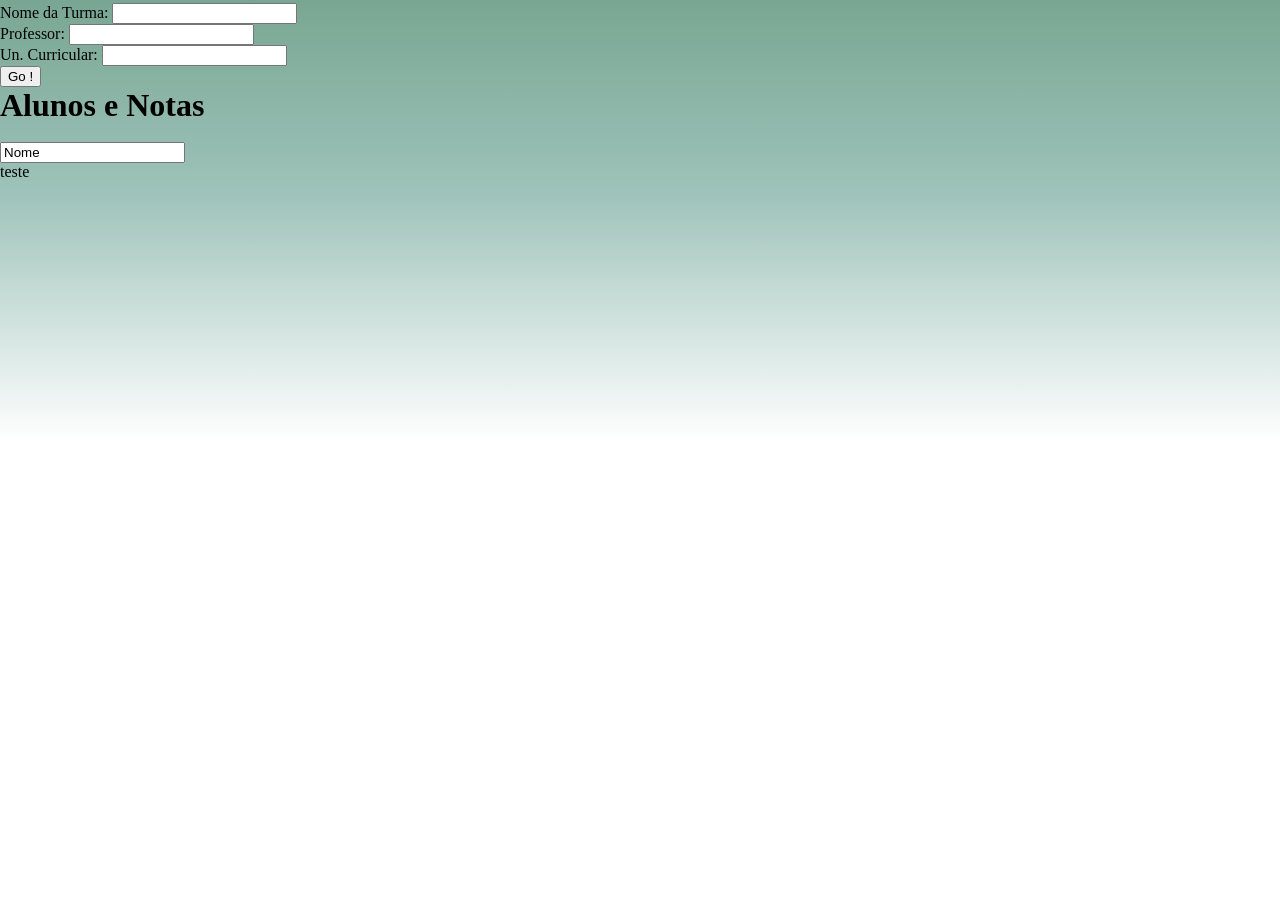
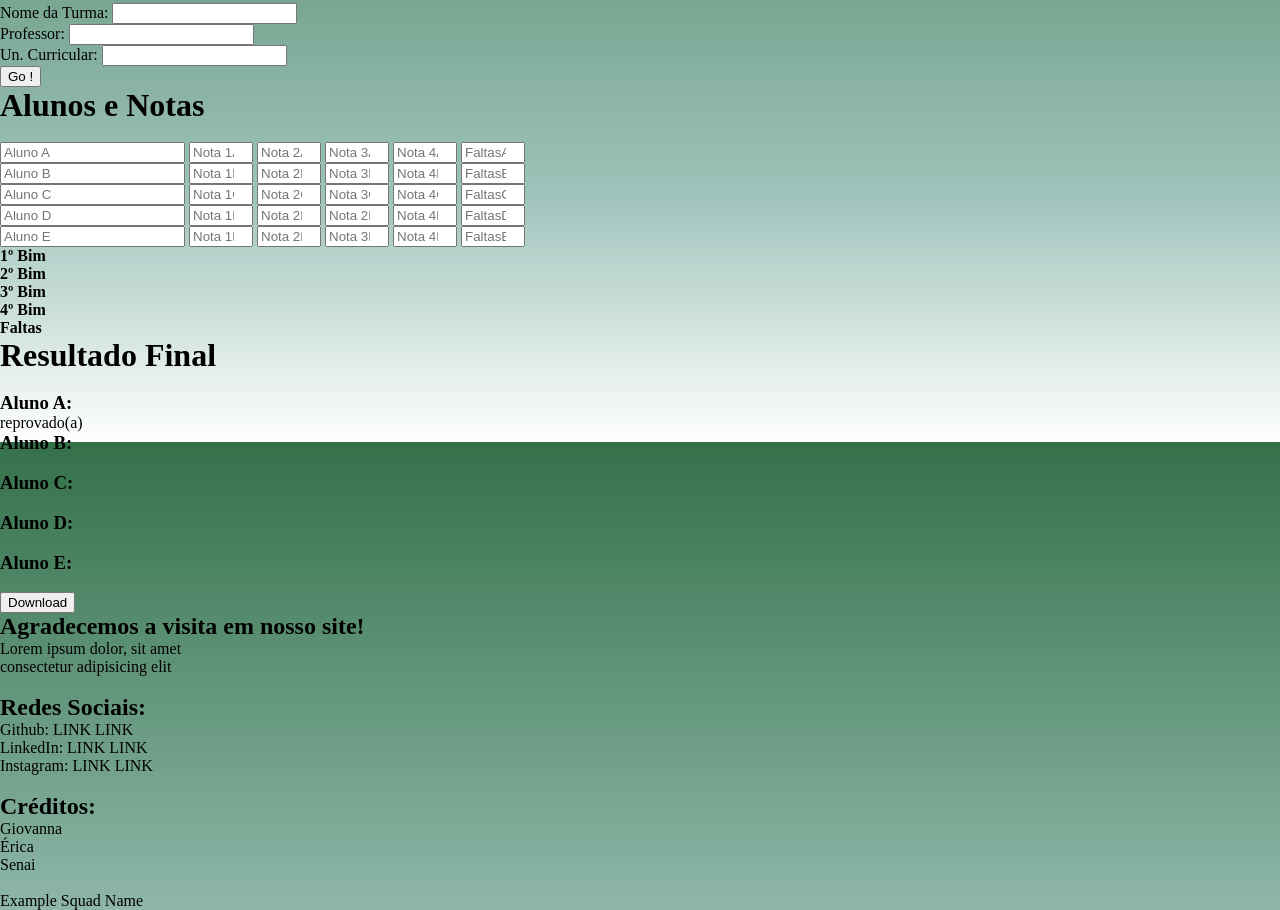
Before and after one commit to zarquells/Boletim-Escolar.beta, a plain HTML site: page index.html in a window 1280 px wide. Shown: the part 358-1268 px from the top of the page. Before the commit the page ends 800 px from the top, so only its background shows below. Drawn offline with Linux system fonts and the light colour scheme.

Commit message:
Finish HTML! by Erica

```diff
--- a/index.html
+++ b/index.html
@@ -22,7 +22,7 @@
     <main>
         <div class="main-contaneir">
             <div class="descricao-contaneir">
-                <h1 class="descricao-title"> Descrição do <br> Projeto </h1>
+                <h1 class="descricao title"> Descrição do <br> Projeto </h1>
                 <br>
                 <p class="descricao-text">
                     Tabela dinâmica feita com JavaScript para <br> calcular as médias finais de 5 alunos da <br> Turma X, professor J, Matéria Y. <br>
@@ -31,9 +31,9 @@
             </div>
 
             <div class="cadastro-contaneir">
-                <h1 class="cadastro-title">Cadastro Turma</h1>
+                <h1 class="cadastro title">Cadastro Turma</h1>
                 <br>
-                <form class="cadastro-input">
+                <form class="cadastro input">
                     <label for="input-turma">Nome da Turma:</label>
                     <input type="text" id="input-turma">
                     <br>
@@ -48,16 +48,114 @@
             </div>
 
             <div class="alunos-container">
-                <h1 class="alunos-title">Alunos e Notas</h1>
+                <h1 class="alunos title">Alunos e Notas</h1>
                 <br>
-                <form class="alunos-input">
+                <form class="alunos input">
+
+                    <!-- ALUNO 1 -->
                     <div id="AlunoA">
-                        <input type="text" class="nome" value="Nome">
+                        <input type="text"   class="nome"  placeholder="Aluno A">
+                        <input type="number" class="nota1" placeholder="Nota 1A" min="0" max="100">
+                        <input type="number" class="nota2" placeholder="Nota 2A" min="0" max="100">
+                        <input type="number" class="nota3" placeholder="Nota 3A" min="0" max="100">
+                        <input type="number" class="nota4" placeholder="Nota 4A" min="0" max="100">
+                        <input type="number" class="faltas"placeholder="FaltasA" min="0" max="200"> <!-- Só há 200 dias letivos num ano rsrs -->
                     </div>
+
+                    <!-- ALUNO 2 -->
+                    <div id="AlunoB">
+                        <input type="text"   class="nome"  placeholder="Aluno B">
+                        <input type="number" class="nota1" placeholder="Nota 1B" min="0" max="100">
+                        <input type="number" class="nota2" placeholder="Nota 2B" min="0" max="100">
+                        <input type="number" class="nota3" placeholder="Nota 3B" min="0" max="100">
+                        <input type="number" class="nota4" placeholder="Nota 4B" min="0" max="100">
+                        <input type="number" class="faltas"placeholder="FaltasB" min="0" max="200">
+                    </div>
+
+                    <!-- ALUNO 3 -->
+                    <div id="AlunoC">
+                        <input type="text"   class="nome"  placeholder="Aluno C">
+                        <input type="number" class="nota1" placeholder="Nota 1C" min="0" max="100">
+                        <input type="number" class="nota2" placeholder="Nota 2C" min="0" max="100">
+                        <input type="number" class="nota3" placeholder="Nota 3C" min="0" max="100">
+                        <input type="number" class="nota4" placeholder="Nota 4C" min="0" max="100">
+                        <input type="number" class="faltas"placeholder="FaltasC" min="0" max="200">
+                    </div>
+
+                    <!-- ALUNO 4 -->
+                    <div id="AlunoD">
+                        <input type="text"   class="nome"  placeholder="Aluno D">
+                        <input type="number" class="nota1" placeholder="Nota 1D" min="0" max="100">
+                        <input type="number" class="nota2" placeholder="Nota 2D" min="0" max="100">
+                        <input type="number" class="nota3" placeholder="Nota 2D" min="0" max="100">
+                        <input type="number" class="nota4" placeholder="Nota 4D" min="0" max="100">
+                        <input type="number" class="faltas"placeholder="FaltasD" min="0" max="200">
+                    </div>
+
+                    <!-- ALUNO 5 -->
+                    <div id="AlunoE">
+                        <input type="text"   class="nome"  placeholder="Aluno E">
+                        <input type="number" class="nota1" placeholder="Nota 1E" min="0" max="100">
+                        <input type="number" class="nota2" placeholder="Nota 2E" min="0" max="100">
+                        <input type="number" class="nota3" placeholder="Nota 3E" min="0" max="100">
+                        <input type="number" class="nota4" placeholder="Nota 4E" min="0" max="100">
+                        <input type="number" class="faltas"placeholder="FaltasE" min="0" max="200">
+                    </div>
+                </form>
+                <span>
+                    <h4>1º Bim</h4> <h4>2º Bim</h4> <h4>3º Bim</h4> <h4>4º Bim</h4> <h4>Faltas</h4> <!-- Personalização exclusiva do <h4> para esta descrição T_T-->
+                </span>
+            </div>
+
+            <div class="resultado-contaneir">
+                <h1 class="resultado title">Resultado Final</h1>
+                <br>
+                <form class="resultado-output">
+                    <h3>Aluno A: </h3>                                   <!-- Substituir Aluno A pelo Nome dado ao Aluno anteriomente -->
+                    <output id="resultado-alunoA"> reprovado(a)</output>
+                    <br>
+
+                    <h3>Aluno B: </h3>
+                    <output id="resultado-alunoB"></output>
+                    <br>
+
+                    <h3>Aluno C: </h3>
+                    <output id="resultado-alunoC"></output>
+                    <br>
+
+                    <h3>Aluno D: </h3>
+                    <output id="resultado-alunoD"></output>
+                    <br>
+
+                    <h3>Aluno E: </h3>
+                    <output id="resultado-alunoE"></output>
+                    <br>
+
+                    <button type="button" onclick="">Download </button> <!-- Intenção de fazer o download txt... -->
                 </form>
             </div>
         </div>
     </main>
-    <p>teste</p>
+    <footer>
+        <div class="footer-container">
+            <h2>Agradecemos a visita em nosso site!</h2>
+            <p>Lorem ipsum dolor, sit amet <br> consectetur adipisicing elit </p>
+            <br>
+
+            <h2>Redes Sociais:</h2>
+            <p> Github: LINK LINK <br> LinkedIn: LINK LINK <br> Instagram: LINK LINK </p>
+            <br>
+
+            <h2>Créditos:</h2>
+            <p>Giovanna <br> Érica <br> Senai </p>
+            <br>
+
+            <span class="squad-name font-squad-name">
+                Example
+              Squad
+              Name
+            </span>
+        </div>
+    </footer>
 </body>
 </html>
```
